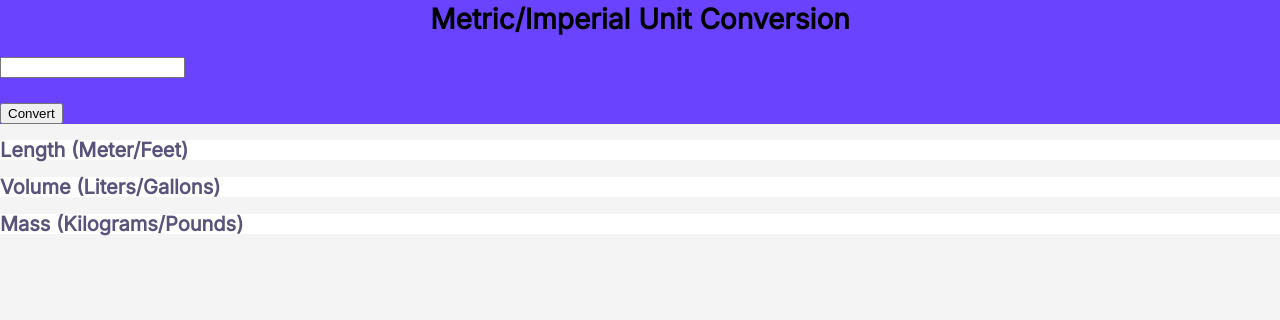
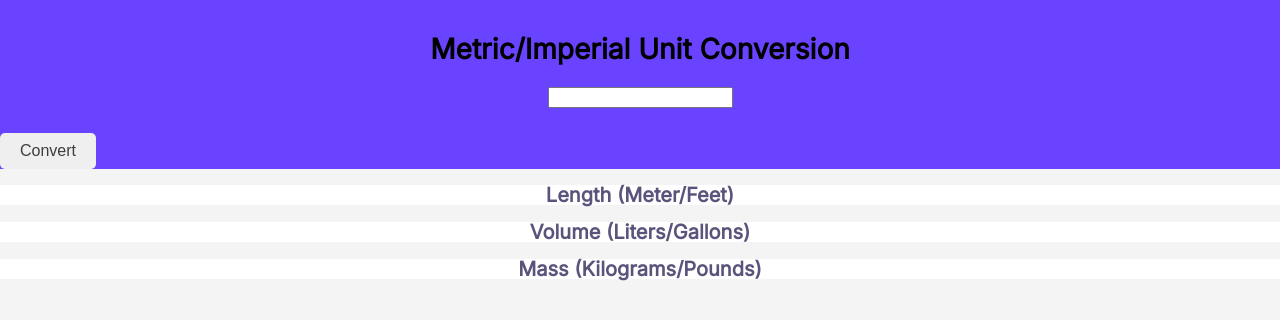
Before and after one commit to adriennfazekas/unit-converter, a plain HTML site: page index.html in a window 1280 px wide. Drawn offline with Linux system fonts and the light colour scheme.

Commit message:
fixing css

```diff
--- a/index.css
+++ b/index.css
@@ -6,6 +6,7 @@ body {
     margin: 0;
     font-family: 'Inter', sans-serif;
     background-color: #F4F4F4;
+    text-align: center;
 }
 
 .header {
@@ -16,17 +17,24 @@ h1{
     font-weight: 800;
     font-size: 28px;
     line-height: 38px;
-    text-align: center;
+    padding-top: 30px;
 }
 
 input {
-    text-align: center;
+
 }
 
 button {
     display: block;
     margin-top: 25px;
     text-align: center;
+    padding: 6 20 6 20;
+    border-radius: 5px;
+    border: none;
+    color: #3D3D3D;
+    font-weight: 500;
+    font-size: 16px;
+    line-height: 24px;
 }
 
 .convert-container {
```
